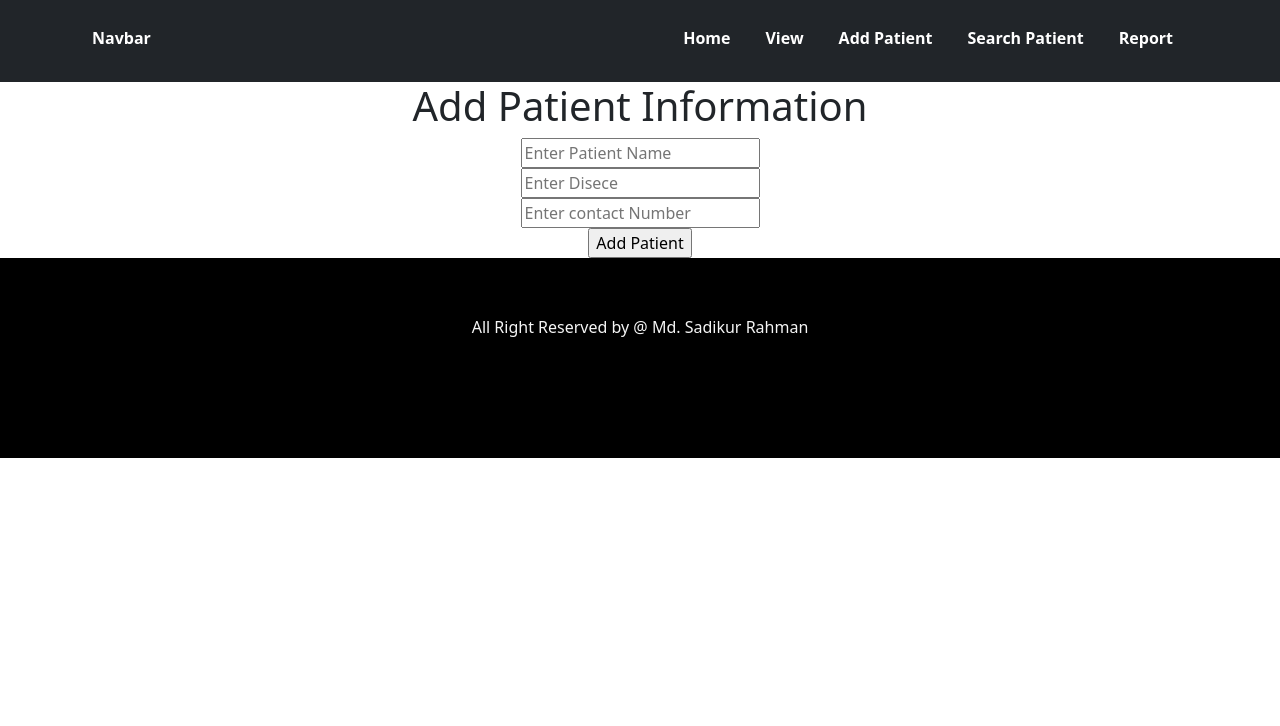
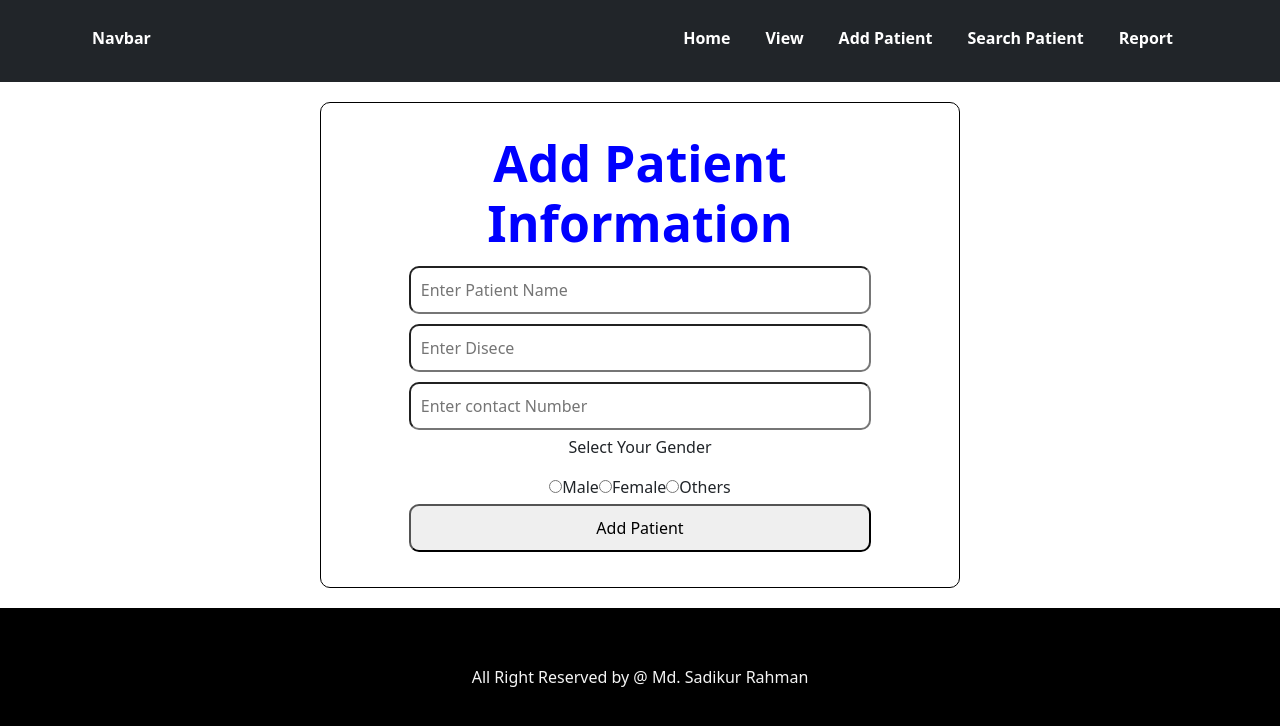
Before and after one commit to Sadik182/Patient-Management-System, a React (Create React App) app: page /insert in a window 1280 px wide. Shown: the top 726 px of the page. Built offline with nearby package versions, Linux system fonts and the light colour scheme.

Commit message:
AddPatient form done

```diff
--- /dev/null
+++ b/src/components/AddPatient/AddPatient.css
@@ -0,0 +1,28 @@
+.patient-form {
+    border: 1px solid black;
+    border-radius: 10px;
+    padding: 30px;
+    width: 50%;
+    margin: 20px auto;
+}
+.patient-form .gender {
+    margin: 5;
+    padding: 5;
+}
+.patient-form .input-tag {
+    margin: 5px;
+    width: 80%;
+    padding: 10px;
+    border-radius: 10px;
+}
+.patient-form h1 {
+    color: blue;
+    font-weight: bold;
+    font-size: 50px;
+}
+.button {
+    margin: 5px;
+    width: 80%;
+    padding: 10px;
+    border-radius: 10px;
+}
--- a/src/components/AddPatient/AddPatient.js
+++ b/src/components/AddPatient/AddPatient.js
@@ -1,5 +1,5 @@
 import React from 'react';
-import { Form } from 'react-bootstrap';
+import './AddPatient.css';
 
 const AddPatient = () => {
     const addPatient = (event) => {
@@ -7,7 +7,8 @@ const AddPatient = () => {
       const name = event.target.name.value;
       const disece = event.target.disece.value;
       const number = event.target.number.value;
-      const data = { name, disece, number };
+      const gender = event.target.gender.value;
+      const data = { name, disece, number, gender };
 
       //Send to Database
       fetch("http://localhost:5000/patient", {
@@ -28,14 +29,23 @@ const AddPatient = () => {
         });
     };
     return (
-        <div>
-            <form onSubmit={addPatient}>
+        <div className='patient-form'>
+            <form onSubmit={addPatient} >
                 <h1>Add Patient Information</h1>
-                <input type="text" name="name" placeholder="Enter Patient Name" required />
+                <input className='input-tag' type="text" name="name" placeholder="Enter Patient Name" required />
                 <br />
-                <input type="text" name="disece" placeholder="Enter Disece" required /> <br />
-                <input type="text" name="number" placeholder="Enter contact Number" required /> <br />
-                <input type="submit" value="Add Patient" />
+                <input className='input-tag' type="text" name="disece" placeholder="Enter Disece" required /> <br />
+                <input className='input-tag' type="text" name="number" placeholder="Enter contact Number" required /> <br />
+                <div className='gender'>
+                <p>Select Your Gender</p>
+                <input type="radio" name="gender" id="male" value="Male" />
+                <label for="male">Male</label>
+                <input type="radio" name="gender" id="female" value="Female" />
+                <label for="female">Female</label>
+                <input type="radio" name="gender" id="others" value="Others" />
+                <label for="others">Others</label>
+                </div>
+                <input className='button' type="submit" value="Add Patient" />
             </form>
         </div>
     );
--- a/src/components/View/View.js
+++ b/src/components/View/View.js
@@ -42,7 +42,7 @@ const View = () => {
             aria-describedby="basic-addon2"
           />
           <Button variant="outline-secondary" id="button-addon2">
-            Button
+            Search
           </Button>
         </InputGroup>
       </div>
```
